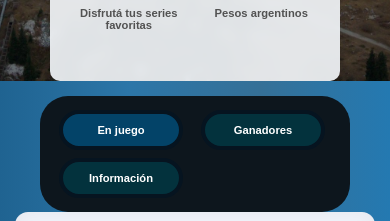
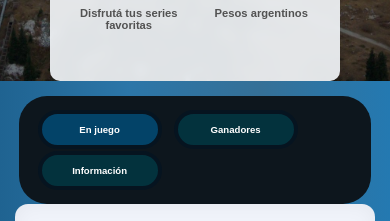
Before and after one commit to MaxiViajes/buenviaje, a plain HTML site: page index.html in a window 390 px wide. Shown: the part 763-984 px from the top of the page. Drawn offline with Linux system fonts and the light colour scheme.

Commit message:
Update estilos.css

```diff
--- a/estilos.css
+++ b/estilos.css
@@ -7,6 +7,7 @@
 body {
     background-color: #eff5fd;
   font-family: 'Poppins', sans-serif;
+  min-width: 360px;
 }
 
 .carta {
@@ -180,7 +181,7 @@ header a:hover {
 
 .tabs-section {
   margin: auto;
-  padding: 30px;
+  padding: 10px;
   background: linear-gradient(to right, rgb(31, 99, 145), rgb(44, 118, 168), rgb(53, 112, 151), rgb(36, 121, 177));
   background-position: center;
   background-repeat: no-repeat;
@@ -203,14 +204,15 @@ header a:hover {
   border-radius: 28px;
   padding: 14px;
 }
-@media (max-width:525px){
+@media (max-width:524px){
   .tabs-container{
-    width: 310px;
-    gap: 8px;
+    width: 98%;
+    gap: 2px;
     margin: auto;
     display: flex;
     justify-content: flex-start;
   }
+
 }
 /* Contenedor general del contenido */
 .tabs-content {
@@ -433,7 +435,11 @@ header a:hover {
     padding: 20px;
   }
 }
-
+@media (max-width:516px){
+  .tab-btn {
+    font-size: 0.6em;
+  }
+}
 /*****TABS*****/
 
 
```
